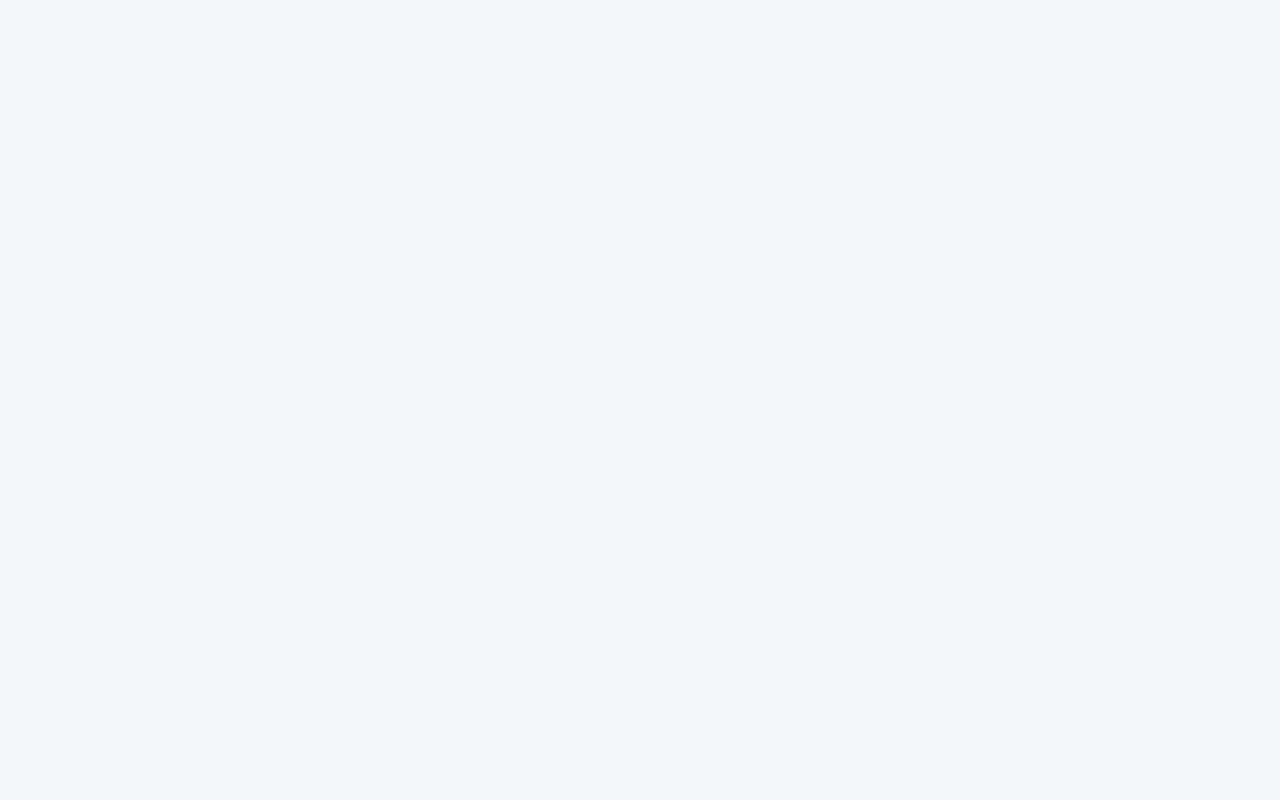
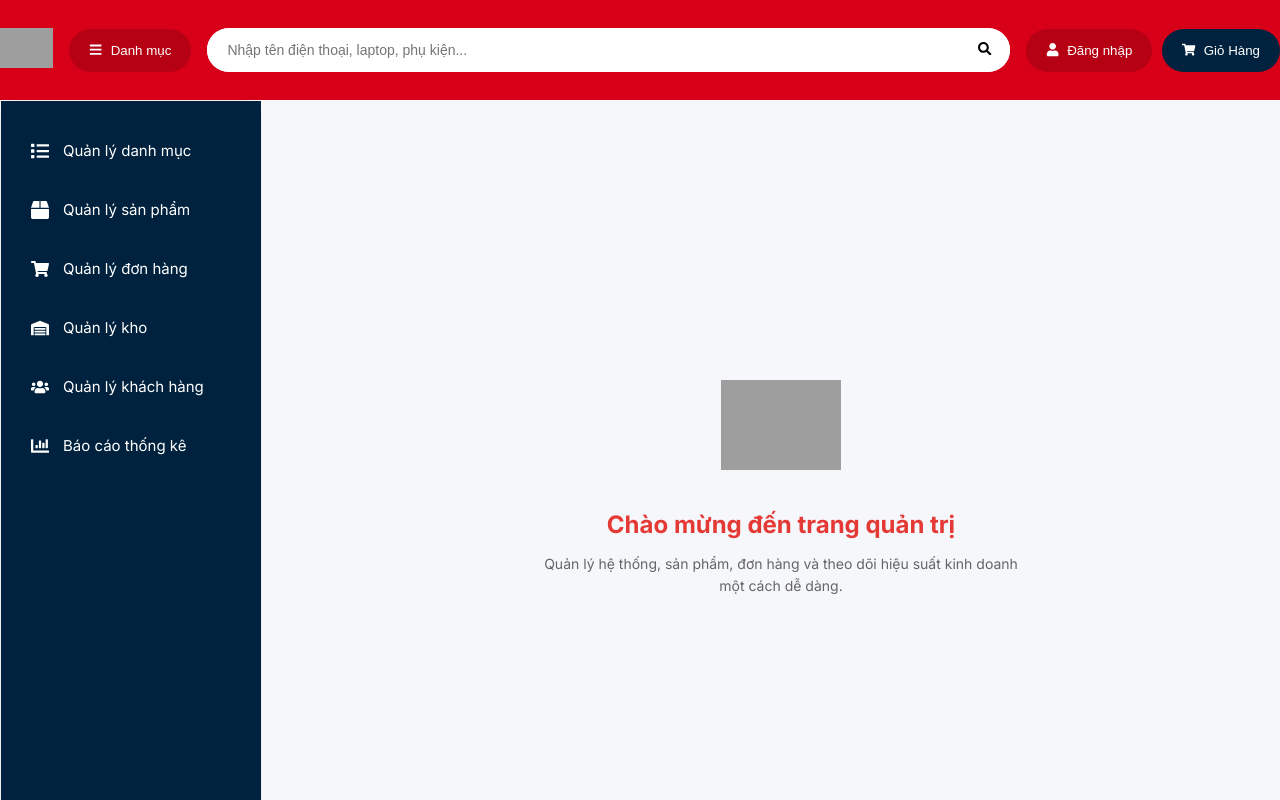
Before and after one commit to KLTN-03-2026/CN37, a React (Create React App) app in the folder frontend/: page /admin in a window 1280 px wide. Before the commit this address had no page. Shown: the top 800 px of the page. Built offline with nearby package versions, Linux system fonts and the light colour scheme; grey boxes are pictures that could not be loaded.

Commit message:
tinh chỉnh author admin + demo giao diện admin

```diff
--- /dev/null
+++ b/frontend/src/Layout/AdminLayout/AdminLayout.module.scss
@@ -0,0 +1,32 @@
+.container {
+  min-height: 100vh;
+  display: flex;
+  flex-direction: column;
+}
+
+/* wrapper chứa sidebar + content */
+.wrapper {
+  display: flex;
+  flex: 1;
+  gap: 20px;
+}
+
+/* SIDEBAR */
+.sidebar {
+  background: #fff;
+  border-radius: 16px;
+  border: 1px solid #eee;
+  height: fit-content;
+
+  /* sticky cho đẹp */
+  position: sticky;
+  top: 20px;
+}
+
+/* CONTENT */
+.content {
+  flex: 1;
+  background: transparent;
+  border-radius: 16px;
+  min-height: 400px;
+}
--- /dev/null
+++ b/frontend/src/Layout/AdminLayout/index.js
@@ -0,0 +1,23 @@
+import classNames from "classnames/bind";
+import styles from "./AdminLayout.module.scss";
+import Header from "../components/Header";
+import Footer from "../components/Footer";
+import SidebarAdmin from "../components/SidebarAdmin";
+
+const cx = classNames.bind(styles);
+
+export default function AdminLayout({ children }) {
+  return (
+    <div className={cx("container")}>
+      <Header></Header>
+      <div className={cx("wrapper")}>
+          <aside className={cx("sidebar")}>
+            <SidebarAdmin />
+          </aside>
+
+          <main className={cx("content")}>{children}</main>
+      </div>
+      <Footer></Footer>
+    </div>
+  );
+}
--- a/frontend/src/Layout/components/Header/Header.module.scss
+++ b/frontend/src/Layout/components/Header/Header.module.scss
@@ -131,6 +131,22 @@
   }
 }
 
+.admin-btn {
+  background: #ff4d4f;
+  color: #fff;
+  border: none;
+  padding: 8px 14px;
+  border-radius: 6px;
+  margin-right: 10px;
+  cursor: pointer;
+  font-weight: 500;
+  transition: 0.2s;
+
+  &:hover {
+    background: #d9363e;
+  }
+}
+
 /* responsive */
 
 @media (max-width: 1024px) {
--- /dev/null
+++ b/frontend/src/Layout/components/Header/components/AdminButton.js
@@ -0,0 +1,21 @@
+import styles from "../Header.module.scss";
+import classNames from "classnames/bind";
+import { RiAdminFill } from "react-icons/ri";
+import { useNavigate } from "react-router-dom";
+
+const cx = classNames.bind(styles);
+
+function AdminButton() {
+  const navigate = useNavigate();
+  const handleAdminClick = () => {
+    navigate("/admin");
+  }
+
+  return (
+    <button className={cx("cartBtn")} onClick={handleAdminClick}>
+      <RiAdminFill /> Quản trị
+    </button>
+  );
+}
+
+export default AdminButton;
--- a/frontend/src/Layout/components/Header/index.js
+++ b/frontend/src/Layout/components/Header/index.js
@@ -5,25 +5,39 @@ import CategoryButton from "./components/CategoryButton";
 import SearchBar from "./components/SearchBar";
 import UserButton from "./components/UserButton";
 import CartButton from "./components/CartButton";
+import AdminButton from "./components/AdminButton";
+import { getRolesFromToken } from "../../../helper/JwtDecodeHelper";
+import { useEffect, useState } from "react";
+
 
 const cx = classNames.bind(styles);
 
 function Header() {
+  const [isAdmin, setIsAdmin] = useState(false);
+
+  useEffect(() => {
+    const roles = getRolesFromToken();
+    console.log(roles);
+    if (roles.includes("ADMIN")) {
+      setIsAdmin(true);
+    }
+  }, []);
+
   return (
     <header className={cx("header")}>
       <div className={cx("container")}>
-
         <Logo />
-
         <CategoryButton />
-
         <SearchBar />
 
         <div className={cx("actions")}>
           <UserButton />
           <CartButton />
+          {/* 🔥 NÚT ADMIN */}
+          {isAdmin && (
+            <AdminButton />
+          )}
         </div>
-
       </div>
     </header>
   );
--- /dev/null
+++ b/frontend/src/Layout/components/SidebarAdmin/SidebarAdmin.module.scss
@@ -0,0 +1,99 @@
+.sidebar {
+  width: 260px;
+  height: 100vh;
+  background: #00223e;
+  color: #fff;
+  position: sticky;
+  top: 0;
+  transition: all 0.3s ease;
+  display: flex;
+  flex-direction: column;
+
+  &.collapsed {
+    width: 80px;
+
+    .text {
+      display: none;
+    }
+
+    .icon {
+      font-size: 22px;
+    }
+  }
+}
+
+.toggle {
+  display: none;
+  padding: 16px;
+  font-size: 20px;
+  cursor: pointer;
+  text-align: right;
+}
+
+/* Menu */
+.menu {
+  display: flex;
+  flex-direction: column;
+  padding-top: 20px;
+}
+
+/* Item */
+.item {
+  display: flex;
+  align-items: center;
+  gap: 14px;
+  padding: 14px 20px;
+  margin: 6px 10px;
+  border-radius: 12px;
+  cursor: pointer;
+  text-decoration: none;
+  color: #fff;
+  transition: all 0.25s ease;
+
+  &:hover {
+    background: rgba(255, 255, 255, 0.2);
+    transform: translateX(4px);
+  }
+}
+
+/* Active */
+.active {
+  background: #fff;
+  color: #59c241;
+  font-weight: 600;
+
+  .icon {
+    color: #59c241;
+  }
+}
+
+/* Icon */
+.icon {
+  font-size: 18px;
+  display: flex;
+  align-items: center;
+}
+
+/* Text */
+.text {
+  font-size: 15px;
+  white-space: nowrap;
+}
+
+/* Responsive */
+@media (max-width: 768px) {
+  .sidebar {
+    position: fixed;
+    left: 0;
+    z-index: 1000;
+    transform: translateX(0);
+
+    &.collapsed {
+      transform: translateX(-100%);
+    }
+  }
+
+  .toggle {
+    display: block;
+  }
+}
--- /dev/null
+++ b/frontend/src/Layout/components/SidebarAdmin/index.js
@@ -0,0 +1,53 @@
+import { useState } from "react";
+import { NavLink } from "react-router-dom";
+import classNames from "classnames/bind";
+import styles from "./SidebarAdmin.module.scss";
+
+import {
+  FaBox,
+  FaList,
+  FaShoppingCart,
+  FaWarehouse,
+  FaUsers,
+  FaChartBar,
+  FaBars,
+} from "react-icons/fa";
+
+const cx = classNames.bind(styles);
+
+export default function SidebarAdmin() {
+  const [collapsed, setCollapsed] = useState(false);
+
+  const menu = [
+    { name: "Quản lý danh mục", path: "/admin/categories", icon: <FaList /> },
+    { name: "Quản lý sản phẩm", path: "/admin/products", icon: <FaBox /> },
+    { name: "Quản lý đơn hàng", path: "/admin/orders", icon: <FaShoppingCart /> },
+    { name: "Quản lý kho", path: "/admin/inventory", icon: <FaWarehouse /> },
+    { name: "Quản lý khách hàng", path: "/admin/customers", icon: <FaUsers /> },
+    { name: "Báo cáo thống kê", path: "/admin/reports", icon: <FaChartBar /> },
+  ];
+
+  return (
+    <div className={cx("sidebar", { collapsed })}>
+      {/* Toggle button (mobile) */}
+      <div className={cx("toggle")} onClick={() => setCollapsed(!collapsed)}>
+        <FaBars />
+      </div>
+
+      <div className={cx("menu")}>
+        {menu.map((item, index) => (
+          <NavLink
+            key={index}
+            to={item.path}
+            className={({ isActive }) =>
+              cx("item", { active: isActive })
+            }
+          >
+            <span className={cx("icon")}>{item.icon}</span>
+            {!collapsed && <span className={cx("text")}>{item.name}</span>}
+          </NavLink>
+        ))}
+      </div>
+    </div>
+  );
+}
--- a/frontend/src/api/AxiosClient.js
+++ b/frontend/src/api/AxiosClient.js
@@ -59,7 +59,6 @@ api.interceptors.response.use(
 
         localStorage.setItem("accessToken", newAccessToken);
         localStorage.setItem("refreshToken", newRefreshToken);
-
         originalRequest.headers.Authorization = `Bearer ${newAccessToken}`;
 
         processQueue(null, newAccessToken);
@@ -69,6 +68,8 @@ api.interceptors.response.use(
         processQueue(err, null);
         localStorage.removeItem("accessToken");
         localStorage.removeItem("refreshToken");
+        localStorage.removeItem("roles");
+
         window.location.href = "/login";
         return Promise.reject(err);
       } finally {
--- a/frontend/src/helper/JwtDecodeHelper.js
+++ b/frontend/src/helper/JwtDecodeHelper.js
@@ -10,9 +10,23 @@ export const getUserFromToken = () => {
     return {
       userId: decoded.sub,
       email: decoded.email,
+      role: decoded.roles || [] // đảm bảo luôn có mảng roles
     };
   } catch (err) {
     console.error("Decode token error:", err);
     return null;
   }
 };
+
+export const getRolesFromToken = () => {
+  const token = localStorage.getItem("accessToken");
+  if (!token) return [];
+
+  try {
+    const decoded = jwtDecode(token);
+    return decoded["http://schemas.microsoft.com/ws/2008/06/identity/claims/role"] || [];
+  } catch (err) {
+    console.error("Decode token error:", err);
+    return [];
+  }
+};
--- /dev/null
+++ b/frontend/src/pages/AdminPage/AdminPage.module.scss
@@ -0,0 +1,87 @@
+.container {
+  height: 100%;
+  display: flex;
+  justify-content: center;
+  align-items: center;
+
+}
+
+/* Card chính */
+.card {
+  background: transparent;
+  border-radius: 20px;
+  padding: 40px 30px;
+  text-align: center;
+  max-width: 500px;
+  width: 100%;
+  animation: fadeIn 0.5s ease;
+}
+
+/* Ảnh */
+.image {
+  width: 120px;
+  margin-bottom: 20px;
+}
+
+/* Title */
+.title {
+  font-size: 24px;
+  font-weight: 700;
+  color: #e53935; // theo header đỏ
+  margin-bottom: 10px;
+}
+
+/* Description */
+.desc {
+  font-size: 14px;
+  color: #666;
+  margin-bottom: 25px;
+  line-height: 1.6;
+}
+
+/* Button */
+.btn {
+  display: inline-flex;
+  align-items: center;
+  gap: 8px;
+  background: #e53935;
+  color: #fff;
+  border: none;
+  padding: 12px 18px;
+  border-radius: 10px;
+  cursor: pointer;
+  font-size: 14px;
+  transition: all 0.25s ease;
+
+  svg {
+    font-size: 16px;
+  }
+
+  &:hover {
+    background: #c62828;
+    transform: translateY(-2px);
+  }
+}
+
+/* Animation */
+@keyframes fadeIn {
+  from {
+    opacity: 0;
+    transform: translateY(20px);
+  }
+  to {
+    opacity: 1;
+    transform: translateY(0);
+  }
+}
+
+/* Responsive */
+@media (max-width: 768px) {
+  .card {
+    padding: 30px 20px;
+  }
+
+  .title {
+    font-size: 20px;
+  }
+}
--- /dev/null
+++ b/frontend/src/pages/AdminPage/index.js
@@ -0,0 +1,29 @@
+import classNames from "classnames/bind";
+import styles from "./AdminPage.module.scss";
+import { FaChartLine } from "react-icons/fa";
+
+const cx = classNames.bind(styles);
+
+function AdminPage() {
+  return (
+    <div className={cx("container")}>
+      <div className={cx("card")}>
+        <img
+          src="https://cdn-icons-png.flaticon.com/512/906/906334.png"
+          alt="admin"
+          className={cx("image")}
+        />
+
+        <h1 className={cx("title")}>
+          Chào mừng đến trang quản trị
+        </h1>
+
+        <p className={cx("desc")}>
+          Quản lý hệ thống, sản phẩm, đơn hàng và theo dõi hiệu suất kinh doanh một cách dễ dàng.
+        </p>
+      </div>
+    </div>
+  );
+}
+
+export default AdminPage;
--- a/frontend/src/routes/index.js
+++ b/frontend/src/routes/index.js
@@ -1,6 +1,7 @@
 // layouts
 import DefaultLayout from "../Layout/DefaultLayout";
 import SettingsLayout from "../Layout/SidebarLayout";
+import AdminLayout from "../Layout/AdminLayout";
 // pages
 import Home from "../pages/Home/Block_Cate_Banner";
 import Register from "../pages/Register";
@@ -16,6 +17,7 @@ import CartPage from "../pages/CartPage";
 import ProfilePage from "../pages/ProfilePage";
 import AddressLisstPage from "../pages/AddressListPage";
 import CheckoutPage from "../pages/CheckoutPage";
+import AdminPage from "../pages/AdminPage";
 import { ProtectedRoute } from "./Routes";
 
 const routes = [
@@ -98,6 +100,13 @@ const routes = [
     component: CheckoutPage,
     layout: DefaultLayout,
     ProtectedRoute: true
+  },
+  {
+    path: "/admin",
+    component: AdminPage,
+    layout: AdminLayout,
+    ProtectedRoute: true,
+    requiredRole: "Admin"
   }
 ];
 
```
